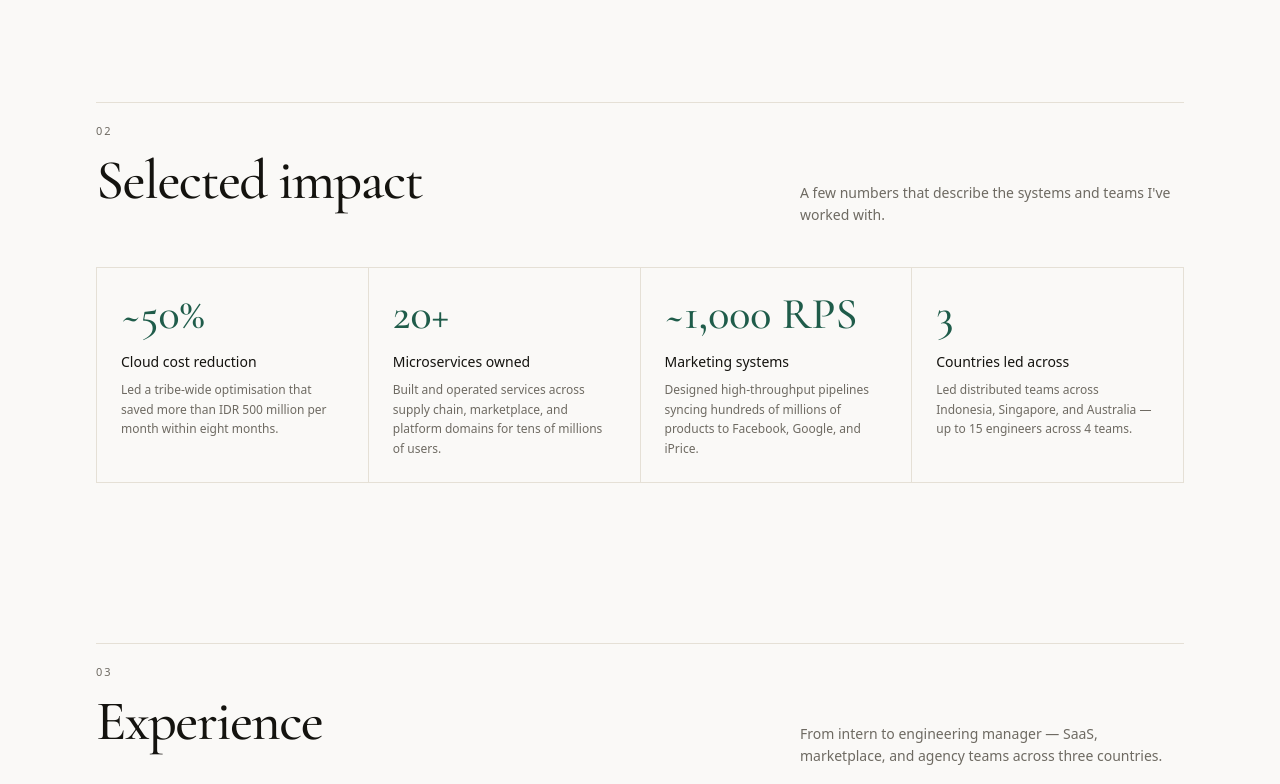
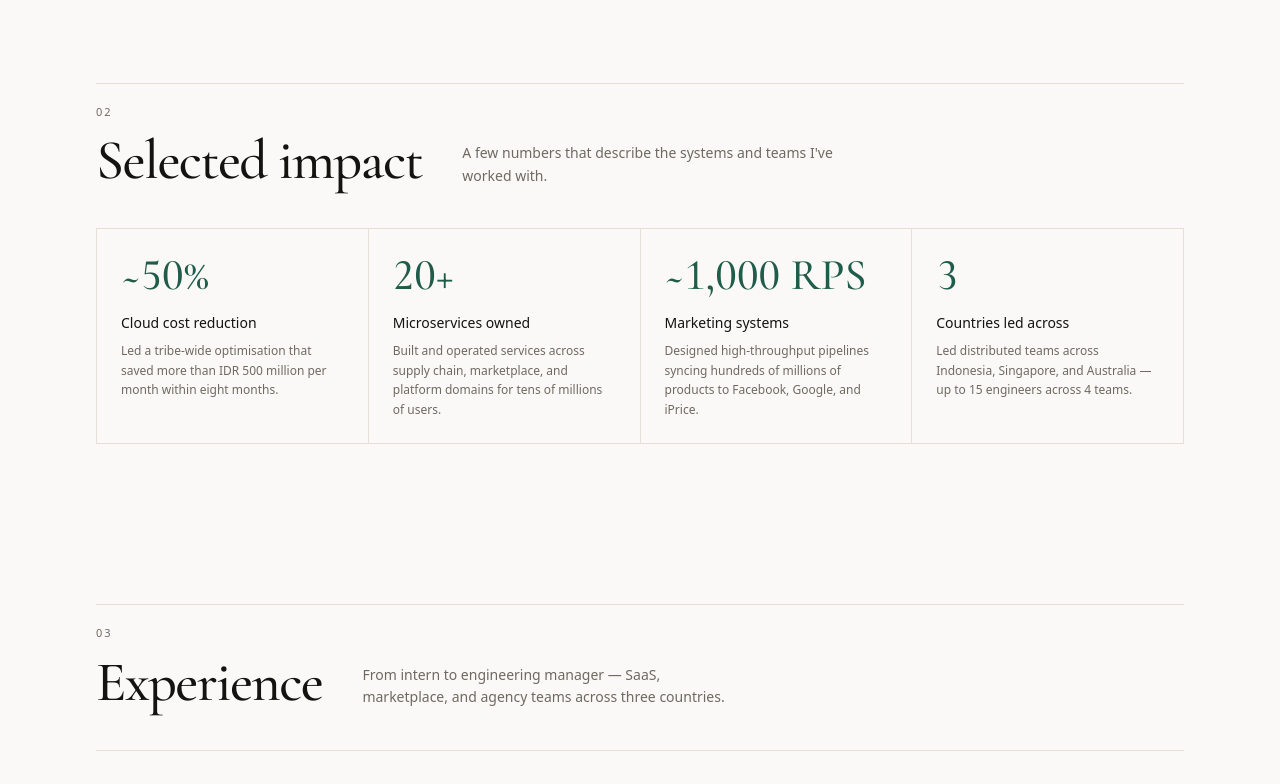
Before and after one commit to faris-id/faris-id.github.io, an Astro site: page / in a window 1280 px wide. Shown: the part 1460-2244 px from the top of the page. Built offline with nearby package versions, Linux system fonts and the light colour scheme; Astro itself is replaced by a stand-in of ours.

Commit message:
Restore previous favicon and tighten section headers

```diff
--- a/src/components/Impact.astro
+++ b/src/components/Impact.astro
@@ -12,13 +12,13 @@ import SectionHeader from './SectionHeader.astro';
     />
 
     <div
-      class="mt-10 grid border-t border-l border-line sm:grid-cols-2 lg:grid-cols-4"
+      class="mt-10 grid border-t border-l border-line sm:grid-cols-2 xl:grid-cols-4"
       data-reveal
     >
       {
         impact.map((item) => (
           <div class="border-r border-b border-line p-6">
-            <p class="font-serif text-[2.25rem] font-medium leading-none text-accent md:text-[2.75rem]">{item.value}</p>
+            <p class="font-serif text-[2.25rem] font-medium leading-none text-accent lining-nums tabular-nums md:text-[2.75rem]">{item.value}</p>
             <p class="mt-4 text-sm font-medium text-ink">{item.label}</p>
             <p class="mt-2 text-xs leading-relaxed text-muted">{item.description}</p>
           </div>
--- a/src/components/SectionHeader.astro
+++ b/src/components/SectionHeader.astro
@@ -10,10 +10,12 @@ const { number, title, description } = Astro.props;
 
 <div class="border-t border-line pt-5" data-reveal>
   <p class="eyebrow">{number}</p>
-  <div class="mt-3 flex flex-wrap items-baseline justify-between gap-x-10 gap-y-3">
+  <div class="mt-3 flex flex-wrap items-start gap-x-10 gap-y-2">
     <h2 class="font-serif text-[2.625rem] font-medium leading-none tracking-tight text-ink md:text-[3.5rem]">
       {title}
     </h2>
-    {description && <p class="max-w-sm text-sm leading-relaxed text-muted">{description}</p>}
+    {description && (
+      <p class="max-w-sm text-sm leading-relaxed text-muted md:pt-2.5">{description}</p>
+    )}
   </div>
 </div>
--- a/src/layouts/BaseLayout.astro
+++ b/src/layouts/BaseLayout.astro
@@ -32,7 +32,8 @@ const canonical = new URL(Astro.url.pathname, Astro.site).href;
     <meta name="theme-color" content="#faf9f7" media="(prefers-color-scheme: light)" />
     <meta name="theme-color" content="#0e0f0d" media="(prefers-color-scheme: dark)" />
 
-    <link rel="icon" href="/favicon.svg" type="image/svg+xml" />
+    <link rel="icon" href="/favicon.png" type="image/png" />
+    <link rel="apple-touch-icon" href="/favicon.png" />
     <link
       rel="alternate"
       type="application/rss+xml"
```
Also changed, not shown: public/favicon.png (added), public/favicon.svg (deleted).
